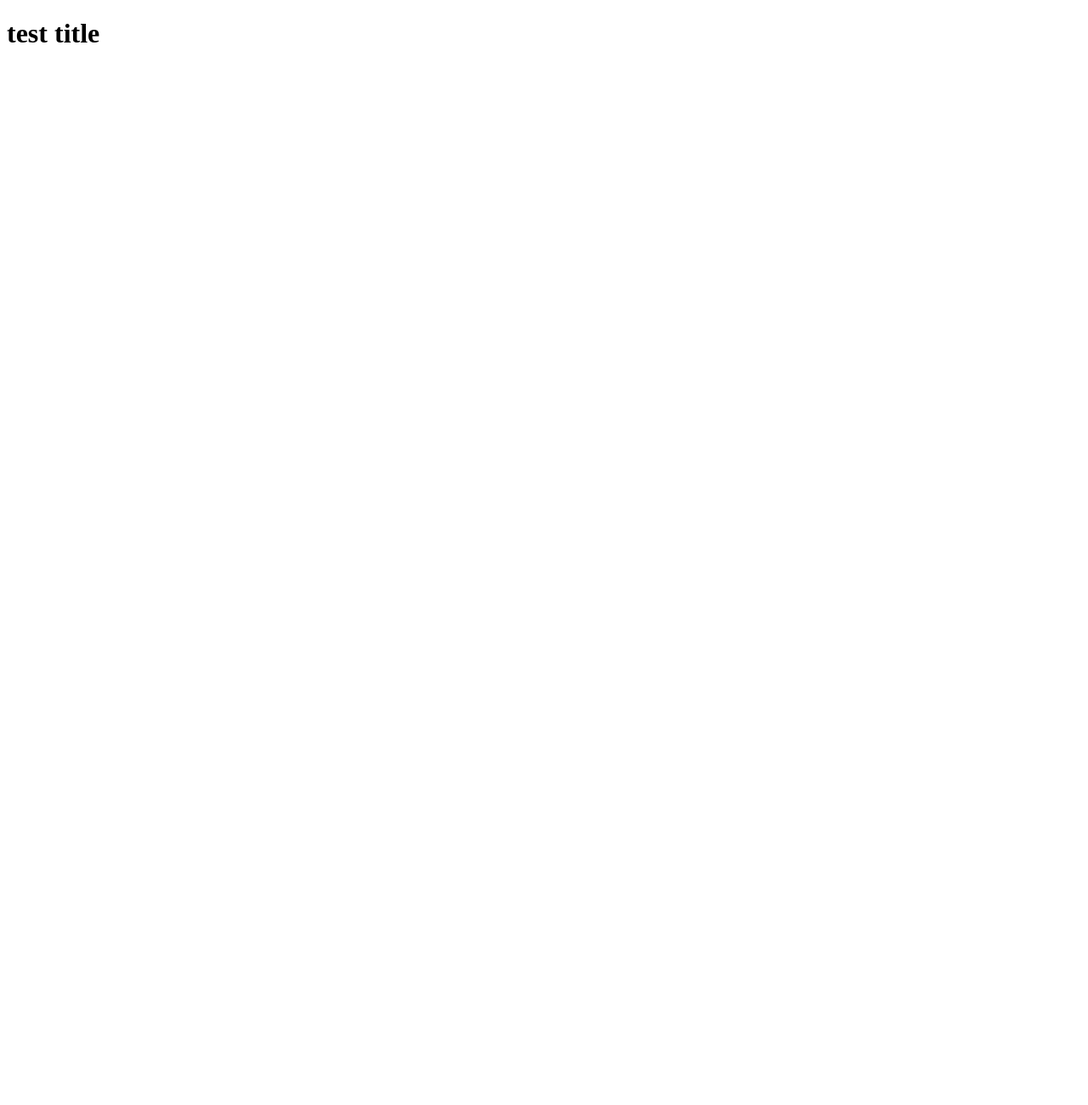
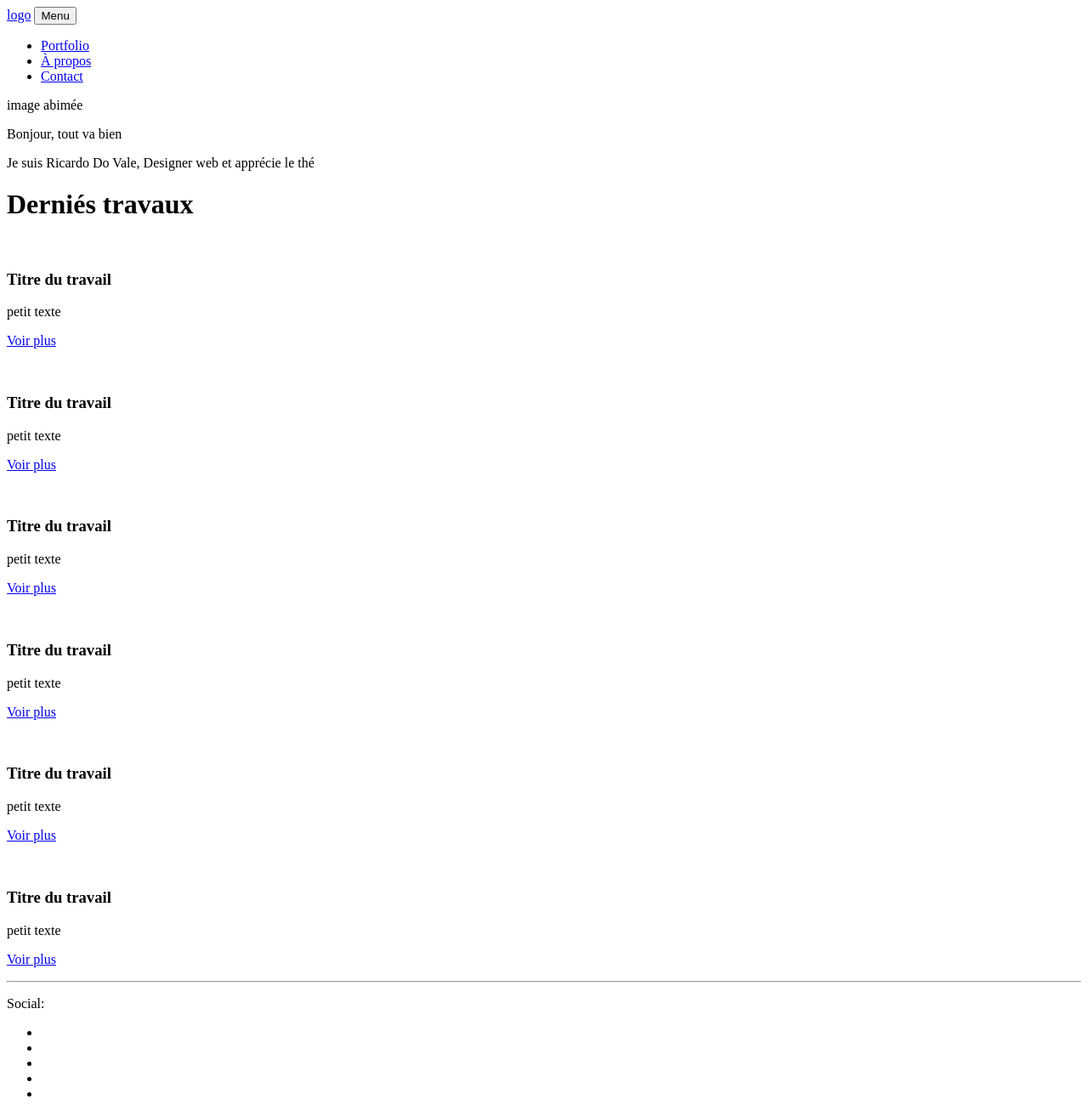
Before and after one commit to Pataco80/projecto, a plain HTML site: page index.html in a window 1280 px wide. Shown: the whole page at 85% size. Before the commit the page ends 800 px from the top, so only its background shows below. Drawn offline with Linux system fonts and the light colour scheme.

Commit message:
création du html du fichier index.html

```diff
--- a/index.html
+++ b/index.html
@@ -5,6 +5,104 @@
     <title>Site perso</title>
 </head>
 <body>
-   <h1>test title</h1>
+   <nav class="mainNavigation">
+       <div class="container">
+           <a href="index.html" class="mainNavigation__logo">logo</a>
+           <button class="mainNagigation__hamburgger" type="button"><span class="mainNavigation__hamburggerParties">Menu</span></button>
+           <ul class="mainNavigation__menu--opened">
+               <li><a href="#">Portfolio</a></li>
+               <li><a href="#">À propos</a></li>
+               <li><a href="#">Contact</a></li>
+           </ul>
+       </div>
+   </nav>
+
+   <div class="jumbotron">image abimée
+       <div class="container">
+           <p>Bonjour, tout va bien</p>
+           <p>Je suis Ricardo Do Vale, Designer web et apprécie le thé</p>
+       </div>
+   </div>
+
+   <div class="container">
+       <div class="row">
+           <div class="col-xs-12">
+               <h1>Derniés travaux</h1>
+           </div>
+           <div class="col-xs-12 col-sm-6 col-md-4">
+               <div class="thumbnail">
+                   <img src="" alt="">
+                   <div class="caption">
+                       <h3>Titre du travail</h3>
+                       <p>petit texte</p>
+                       <p><a href="#" class="btn btn-primary pull-right" role="button">Voir plus</a></p>
+                   </div>
+               </div>
+           </div>
+           <div class="col-xs-12 col-sm-6 col-md-4">
+               <div class="thumbnail">
+                   <img src="" alt="">
+                   <div class="caption">
+                       <h3>Titre du travail</h3>
+                       <p>petit texte</p>
+                       <p><a href="#" class="btn btn-primary pull-right" role="button">Voir plus</a></p>
+                   </div>
+               </div>
+           </div>
+           <div class="col-xs-12 col-sm-6 col-md-4">
+               <div class="thumbnail">
+                   <img src="" alt="">
+                   <div class="caption">
+                       <h3>Titre du travail</h3>
+                       <p>petit texte</p>
+                       <p><a href="#" class="btn btn-primary pull-right" role="button">Voir plus</a></p>
+                   </div>
+               </div>
+           </div>
+           <div class="col-xs-12 col-sm-6 col-md-4">
+               <div class="thumbnail">
+                   <img src="" alt="">
+                   <div class="caption">
+                       <h3>Titre du travail</h3>
+                       <p>petit texte</p>
+                       <p><a href="#" class="btn btn-primary pull-right" role="button">Voir plus</a></p>
+                   </div>
+               </div>
+           </div>
+           <div class="col-xs-12 col-sm-6 col-md-4">
+               <div class="thumbnail">
+                   <img src="" alt="">
+                   <div class="caption">
+                       <h3>Titre du travail</h3>
+                       <p>petit texte</p>
+                       <p><a href="#" class="btn btn-primary pull-right" role="button">Voir plus</a></p>
+                   </div>
+               </div>
+           </div>
+           <div class="col-xs-12 col-sm-6 col-md-4">
+               <div class="thumbnail">
+                   <img src="" alt="">
+                   <div class="caption">
+                       <h3>Titre du travail</h3>
+                       <p>petit texte</p>
+                       <p><a href="#" class="btn btn-primary pull-right" role="button">Voir plus</a></p>
+                   </div>
+               </div>
+           </div>
+       </div><!-- /.row -->
+   </div>
+   <hr>
+   <footer>
+       <div class="container">
+           <p class="text-muted text-right">Social:</p>
+           <ul class="list-inline pull-right">
+               <li><a href="#" class="btn-social btn-outline"><i class="fa fa-fw"></i></a></li>
+               <li><a href="#" class="btn-social btn-outline"><i class="fa fa-fw"></i></a></li>
+               <li><a href="#" class="btn-social btn-outline"><i class="fa fa-fw"></i></a></li>
+               <li><a href="#" class="btn-social btn-outline"><i class="fa fa-fw"></i></a></li>
+               <li><a href="#" class="btn-social btn-outline"><i class="fa fa-fw"></i></a></li>
+           </ul>
+       </div>
+   </footer>
 </body>
 </html>
```
